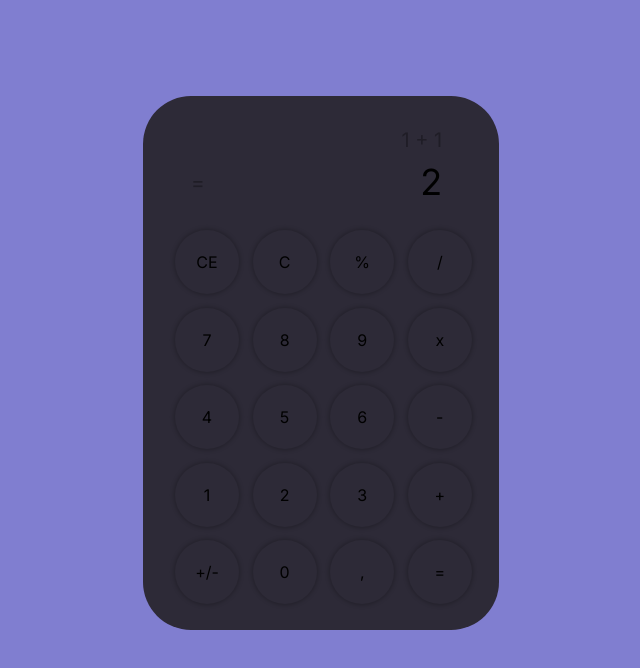
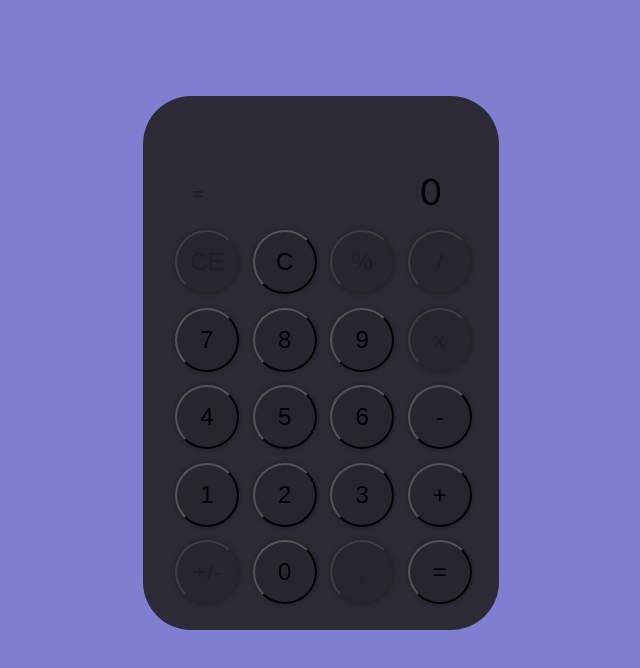
Before and after one commit to tuliooov/boracodar-5-componente-de-calculadora, a Next.js app: page / in a window 1280 px wide. Shown: the top 668 px of the page, without its empty margins (319-959 px from the left). Built offline with nearby package versions, Linux system fonts and the light colour scheme.

Commit message:
i did a creating of sum and menus for calculate

```diff
--- a/src/components/Button/index.style.tsx
+++ b/src/components/Button/index.style.tsx
@@ -1,11 +1,21 @@
 import styled from 'styled-components'
 
-export const Root = styled.div`
+export const Root = styled.button`
   height: 64px;
   width: 64px;
   display: flex;
   justify-content: center;
   align-items: center;
   border-radius: 999px;
+  background-color: #27262f;
   box-shadow: 0px 0px 4px 1px #00000040;
+  font-size: 1.5rem;
+  cursor: pointer;
+
+  :hover {
+    opacity: 0.6;
+  }
+  :active {
+    opacity: 0.4;
+  }
 `
--- a/src/components/Button/index.tsx
+++ b/src/components/Button/index.tsx
@@ -1,9 +1,18 @@
+import { ButtonHTMLAttributes } from 'react'
+import { useCalculatorContext } from '../../pages/context'
+import { Key, KeyType } from '../Keyboard'
 import { Root } from './index.style'
 
-interface ButtonProps {
-  label: string
+interface ButtonProps extends ButtonHTMLAttributes<HTMLButtonElement> {
+  label: Key
+  keyType: KeyType
 }
 
-export const Button = ({ label }: ButtonProps) => {
-  return <Root>{label}</Root>
+export const Button = ({ label, keyType, ...rest }: ButtonProps) => {
+  const { onClickButton } = useCalculatorContext()
+  return (
+    <Root onClick={onClickButton(label, keyType)} {...rest}>
+      {label}
+    </Root>
+  )
 }
--- a/src/components/Keyboard/index.tsx
+++ b/src/components/Keyboard/index.tsx
@@ -1,32 +1,64 @@
 import { Button } from '../Button'
 import { Actions, Numbers, Root } from './index.style'
+
+export interface INumbersKeyBoards {
+  viewfinder: string
+  numberDigited: string | null
+  first: number
+  result: number
+  action: Key | null
+}
+
+export enum KeyType {
+  'NUMBER',
+  'OPERATOR',
+  'EQUAL',
+  'CLEAR'
+}
+
+export enum Key {
+  'ZERO' = 0,
+  'ONE' = 1,
+  'TWO' = 2,
+  'THREE' = 3,
+  'FOUR' = 4,
+  'FIVE' = 5,
+  'SIX' = 6,
+  'SEVEN' = 7,
+  'EIGHT' = 8,
+  'NINE' = 9,
+  'SUM' = '+',
+  'MENUS' = '-',
+  'EQUAL' = '=',
+  'CLEAR' = 'C',
+}
 
 export const Keyboard = () => {
   return (
     <Root>
       <Numbers>
-        <Button label="CE" />
-        <Button label="C" />
-        <Button label="%" />
-        <Button label="7" />
-        <Button label="8" />
-        <Button label="9" />
-        <Button label="4" />
-        <Button label="5" />
-        <Button label="6" />
-        <Button label="1" />
-        <Button label="2" />
-        <Button label="3" />
-        <Button label="+/-" />
-        <Button label="0" />
-        <Button label="," />
+        <Button label="CE" disabled />
+        <Button label={Key.CLEAR} keyType={KeyType.CLEAR} />
+        <Button label="%" disabled />
+        <Button label={Key.SEVEN} keyType={KeyType.NUMBER} />
+        <Button label={Key.EIGHT} keyType={KeyType.NUMBER} />
+        <Button label={Key.NINE} keyType={KeyType.NUMBER} />
+        <Button label={Key.FOUR} keyType={KeyType.NUMBER} />
+        <Button label={Key.FIVE} keyType={KeyType.NUMBER} />
+        <Button label={Key.SIX} keyType={KeyType.NUMBER} />
+        <Button label={Key.ONE} keyType={KeyType.NUMBER} />
+        <Button label={Key.TWO} keyType={KeyType.NUMBER} />
+        <Button label={Key.THREE} keyType={KeyType.NUMBER} />
+        <Button label="+/-" disabled />
+        <Button label={Key.ZERO} keyType={KeyType.NUMBER} />
+        <Button label="," disabled />
       </Numbers>
       <Actions>
-        <Button label="/" />
-        <Button label="x" />
-        <Button label="-" />
-        <Button label="+" />
-        <Button label="=" />
+        <Button label="/" disabled />
+        <Button label="x" disabled />
+        <Button label={Key.MENUS} keyType={KeyType.OPERATOR} />
+        <Button label={Key.SUM} keyType={KeyType.OPERATOR} />
+        <Button label={Key.EQUAL} keyType={KeyType.EQUAL} />
       </Actions>
     </Root>
   )
--- a/src/components/Viewfinder/index.style.tsx
+++ b/src/components/Viewfinder/index.style.tsx
@@ -4,6 +4,7 @@ export const Root = styled.div`
   color: var(--foreground-rgb);
   display: flex;
   flex-direction: column;
+  justify-content: end;
   gap: 0.5rem;
   height: 86px;
   width: 288px;
--- a/src/components/Viewfinder/index.tsx
+++ b/src/components/Viewfinder/index.tsx
@@ -1,3 +1,4 @@
+import { useCalculatorContext } from '@/pages/context'
 import {
   Calculation,
   Equals,
@@ -7,12 +8,13 @@ import {
 } from './index.style'
 
 export const Viewfinder = () => {
+  const { numbers } = useCalculatorContext()
   return (
     <Root>
-      <Calculation>1 + 1</Calculation>
+      <Calculation>{numbers.viewfinder}</Calculation>
       <ResultContainer>
         <Equals>=</Equals>
-        <Result>2</Result>
+        <Result>{numbers.result}</Result>
       </ResultContainer>
     </Root>
   )
--- /dev/null
+++ b/src/pages/context.tsx
@@ -0,0 +1,102 @@
+import React, { createContext, ReactNode, useState } from 'react'
+import { INumbersKeyBoards, Key, KeyType } from '../components/Keyboard'
+
+export type CalculatorProps = {
+  onClickButton: (key: Key, type: KeyType) => () => void
+  numbers: INumbersKeyBoards
+}
+
+const CalculatorContext = createContext({} as CalculatorProps)
+
+const DEFUALT_NUMBERS = {
+  viewfinder: '',
+  numberDigited: '',
+  first: 0,
+  result: 0,
+  action: null,
+}
+
+const CalculatorProvider = ({ children }: { children: ReactNode }) => {
+  const [numbers, setNumbers] = useState<INumbersKeyBoards>(DEFUALT_NUMBERS)
+
+  const onCreateOperation = (keyValue: Key) => {
+    const newNumber = {
+      ...numbers,
+      viewfinder: `${numbers.viewfinder} ${keyValue} `,
+      numberDigited: ``,
+      action: keyValue,
+    }
+    if (numbers.numberDigited) {
+      switch (keyValue) {
+        case Key.SUM:
+          newNumber.first = parseInt(numbers.numberDigited)
+          newNumber.result = numbers.result + parseInt(numbers.numberDigited)
+          break
+        case Key.MENUS:
+          newNumber.first = parseInt(numbers.numberDigited)
+          if (numbers.first) {
+            newNumber.result = numbers.result - parseInt(numbers.numberDigited)
+          }
+          break
+
+        default:
+          break
+      }
+    }
+
+    return newNumber
+  }
+
+  const onClickButton = (keyValue: Key, typeValue: KeyType) => () => {
+    switch (typeValue) {
+      case KeyType.NUMBER:
+        setNumbers({
+          ...numbers,
+          viewfinder: `${numbers.viewfinder}${keyValue}`,
+          numberDigited: `${numbers.numberDigited}${keyValue}`,
+        })
+        break
+      case KeyType.OPERATOR:
+        // eslint-disable-next-line no-case-declarations
+
+        setNumbers(onCreateOperation(keyValue))
+        break
+      case KeyType.EQUAL:
+        if (numbers.numberDigited) {
+          setNumbers({
+            ...numbers,
+            numberDigited: ``,
+            first: parseInt(numbers.numberDigited),
+            result: numbers.result + parseInt(numbers.numberDigited),
+            action: keyValue,
+          })
+        }
+
+        break
+      case KeyType.CLEAR:
+        setNumbers(DEFUALT_NUMBERS)
+        break
+
+      default:
+        break
+    }
+  }
+
+  return (
+    <CalculatorContext.Provider
+      value={{ onClickButton, numbers } || ({} as CalculatorProps)}
+    >
+      {children}
+    </CalculatorContext.Provider>
+  )
+}
+
+const useCalculatorContext = () => {
+  const context = React.useContext(CalculatorContext)
+  if (!context) {
+    throw new Error('useKeyboardContext must be used within a KeyboardProvider')
+  }
+  return context
+}
+
+export { CalculatorProvider, useCalculatorContext }
--- a/src/pages/index.tsx
+++ b/src/pages/index.tsx
@@ -2,6 +2,7 @@ import Head from 'next/head'
 import { Inter } from '@next/font/google'
 import { Main } from './index.style'
 import { Calculator } from '@/components/Calculator'
+import { CalculatorProvider } from '@/pages/context'
 
 const inter = Inter({ subsets: ['latin'] })
 
@@ -15,7 +16,9 @@ export default function Home() {
         <link rel="icon" href="/favicon.ico" />
       </Head>
       <Main>
-        <Calculator />
+        <CalculatorProvider>
+          <Calculator />
+        </CalculatorProvider>
       </Main>
     </div>
   )
```
